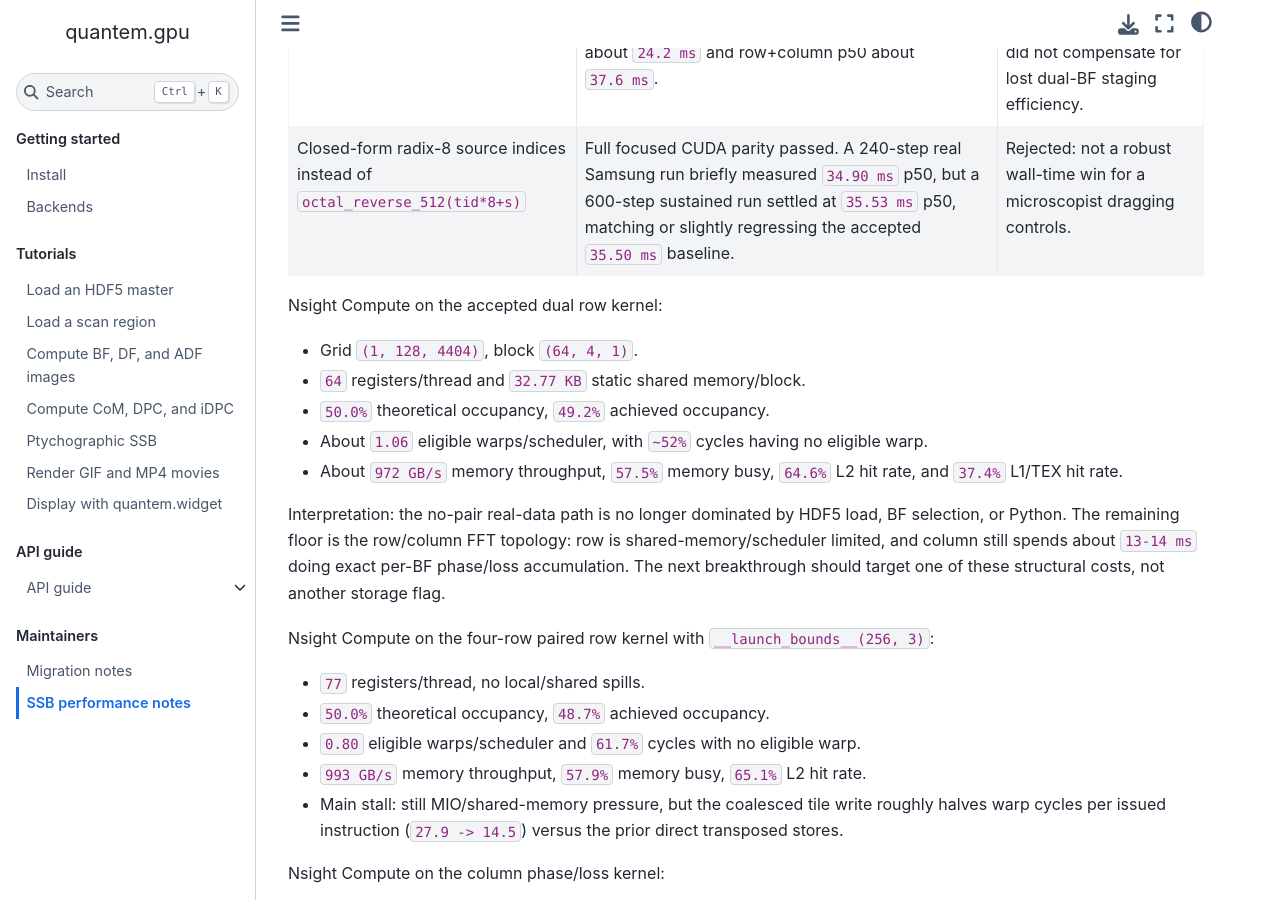
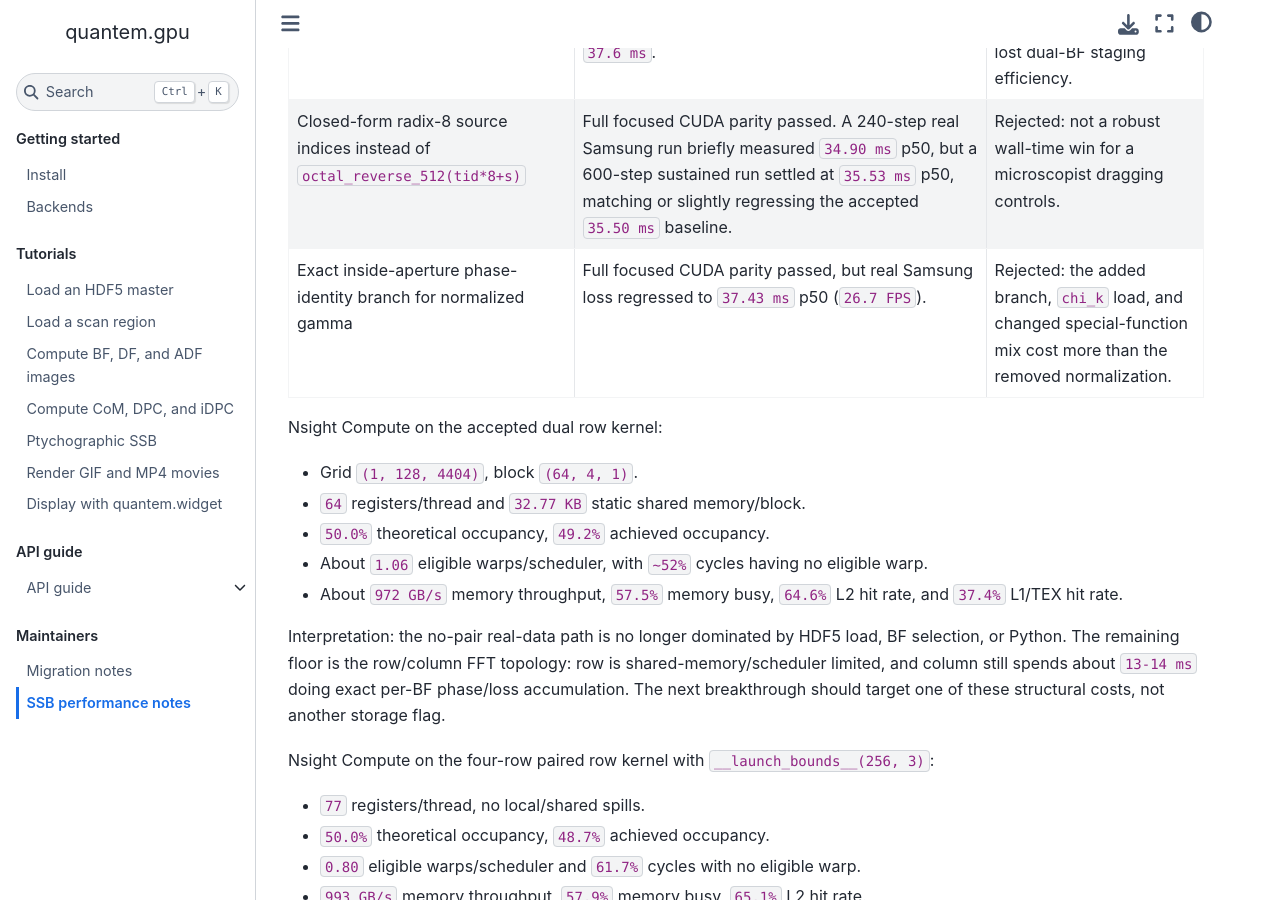
Before and after one commit to bobleesj/quantem.gpu, a Jupyter Book: the page built from docs/maintainer/ssb-performance.md, in a window 1280 px wide and 900 px high, scrolled down 11604 px. Built offline with Jupyter Book 1.0.4 settings and Sphinx 7.4.7 and the Sphinx Book theme 1.1.4, drawn with Linux system fonts in a browser that asks for light colours.

Commit message:
docs: record SSB gamma identity rejection

```diff
--- a/docs/maintainer/ssb-performance.md
+++ b/docs/maintainer/ssb-performance.md
@@ -458,6 +458,7 @@ Rejected follow-ups from this subpixel-BF pass:
 | Runtime shared-memory carveout `100` on the no-pair row/column kernels | Scratch component timing left row p50 about `21.3 ms` and combined dual p50 about `34.7 ms`, not a sustained breakthrough. | Rejected: larger carveout did not turn the shared-memory occupancy warning into real FPS. |
 | One-BF/four-row index row kernel | Existing parity still passed, but forcing all BF pixels through the experimental topology gave row p50 about `24.2 ms` and row+column p50 about `37.6 ms`. | Rejected: doubling the independent BF blocks did not compensate for lost dual-BF staging efficiency. |
 | Closed-form radix-8 source indices instead of `octal_reverse_512(tid*8+s)` | Full focused CUDA parity passed. A 240-step real Samsung run briefly measured `34.90 ms` p50, but a 600-step sustained run settled at `35.53 ms` p50, matching or slightly regressing the accepted `35.50 ms` baseline. | Rejected: not a robust wall-time win for a microscopist dragging controls. |
+| Exact inside-aperture phase-identity branch for normalized gamma | Full focused CUDA parity passed, but real Samsung loss regressed to `37.43 ms` p50 (`26.7 FPS`). | Rejected: the added branch, `chi_k` load, and changed special-function mix cost more than the removed normalization. |
 
 Nsight Compute on the accepted dual row kernel:
 
```
